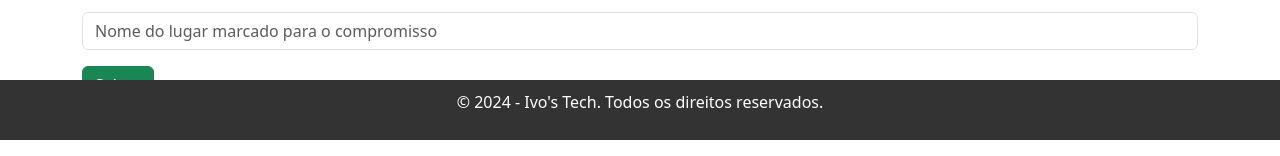
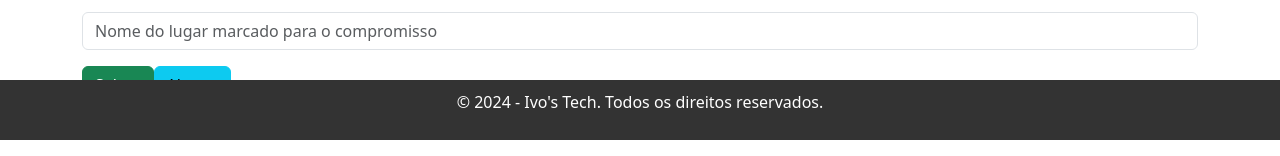
Before and after one commit to ivoosa7/ProjectFinalAngularFrontEnd, an Angular app: page /formcompromissos in a window 1280 px wide. Shown: the part 476-632 px from the top of the page. Built offline with nearby package versions, Linux system fonts and the light colour scheme; no server answers.

Commit message:
Botão alterar funcionando e a função alterar funcionando também

```diff
--- a/db.json
+++ b/db.json
@@ -13,7 +13,7 @@
       "titulo": "Prova de Economia",
       "descricao": "Prova nesta próxima segunda com o conteúdo passado na última aula sobre juros verticais",
       "data": "2024-12-09",
-      "hora": "11:20",
+      "hora": "11:10",
       "local": "Fatec Itu, Itu"
     },
     {
--- a/src/app/form-compromissos/form-compromissos.component.html
+++ b/src/app/form-compromissos/form-compromissos.component.html
@@ -46,6 +46,7 @@
             placeholder="Nome do lugar marcado para o compromisso"
             required="Local">
         </div>
+        <button type="button" class="btn btn-success" (click)="saveCompromisso()">Salvar</button>
+        <button type="button" class="btn btn-info" (click)="updateCompromisso()">Alterar</button>
     </form>
-    <button type="button" class="btn btn-success" (click)="saveCompromisso()">Salvar</button>
 </div>
```
